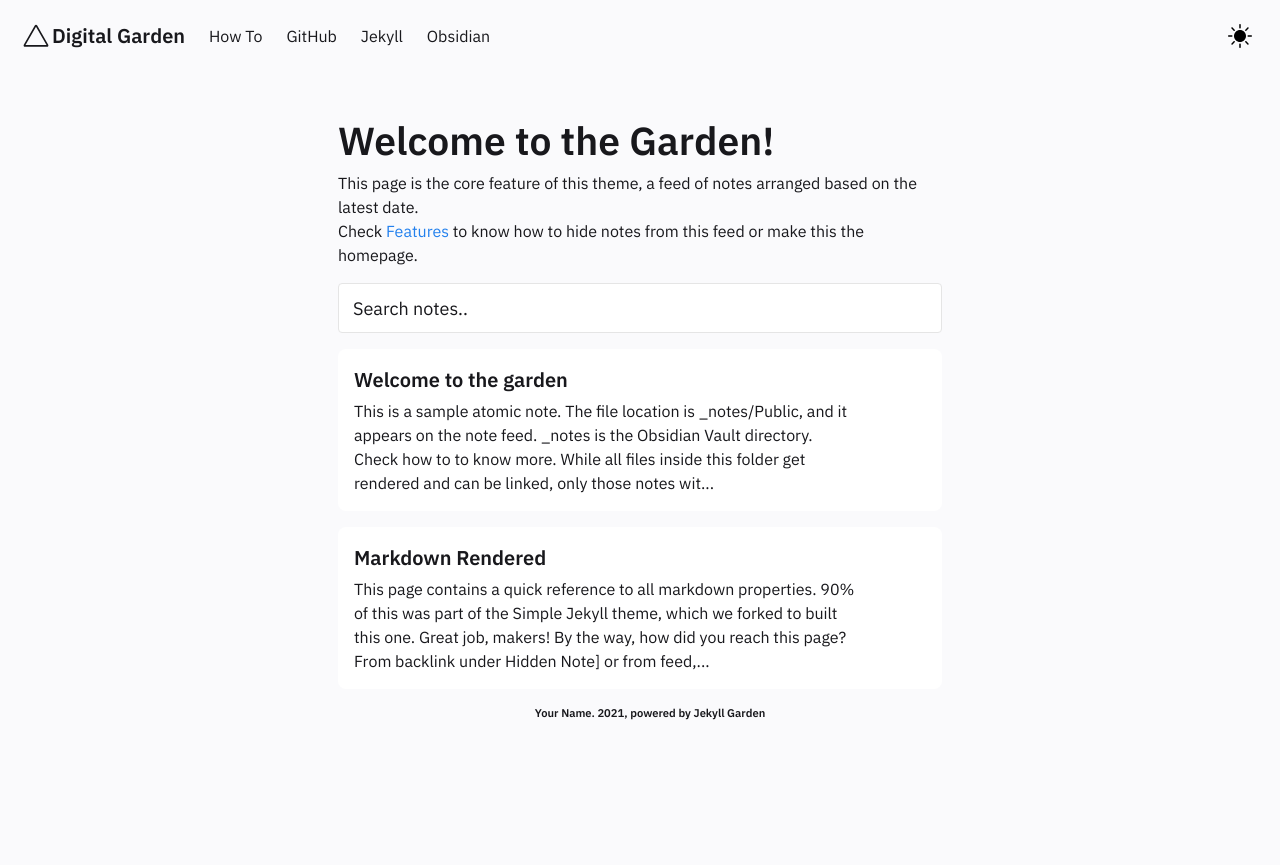
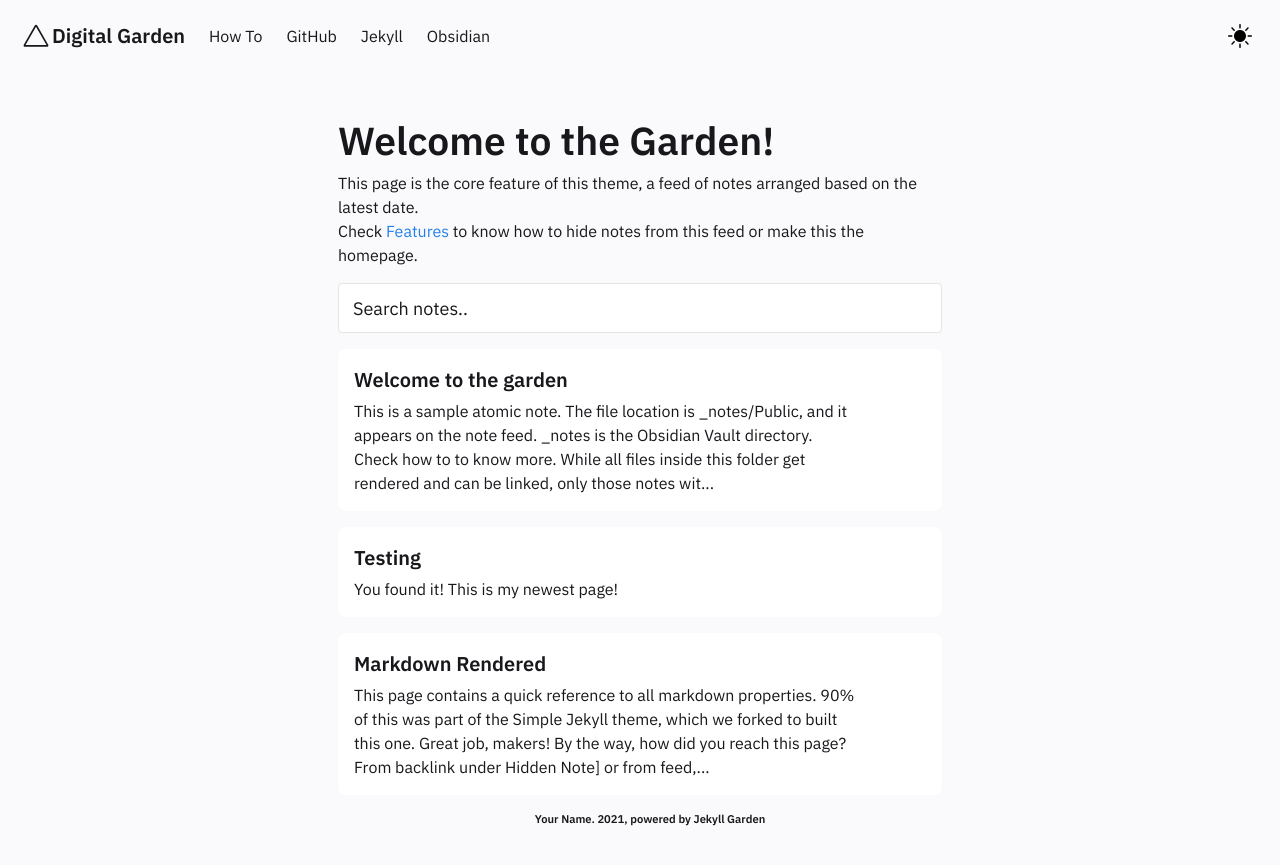
Before and after one commit to jtpr/jtpr.github.io, a Jekyll site: the page built from pages/notes.md, in a window 1280 px wide. Shown: the top 865 px of the page. Built offline with Jekyll 4.4.1, drawn with Linux system fonts in a browser that asks for light colours.

Commit message:
First commit!

```diff
--- /dev/null
+++ b/_notes/Public/Testing.md
@@ -0,0 +1,9 @@
+---
+title : Testing
+notetype : feed
+date : 15-04-2021
+---
+
+You found it!
+
+This is my newest page!
--- a/_notes/Public/Welcome to the garden.md
+++ b/_notes/Public/Welcome to the garden.md
@@ -9,3 +9,5 @@ This is a sample atomic note. The file location is `_notes/Public`, and it appea
 While all files inside this folder get rendered and can be linked, only those notes with `notetype: feed` will be listed in the feed. For example, click on this [[Hidden Note]]!
 
 Also, backlinks (pages with a link to this page) are listed down. Check that one to see how markdown styles get rendered in this theme.
+
+This is Joey [[Testing | testing my new page]].
```
Also changed, not shown: 1 other file.
